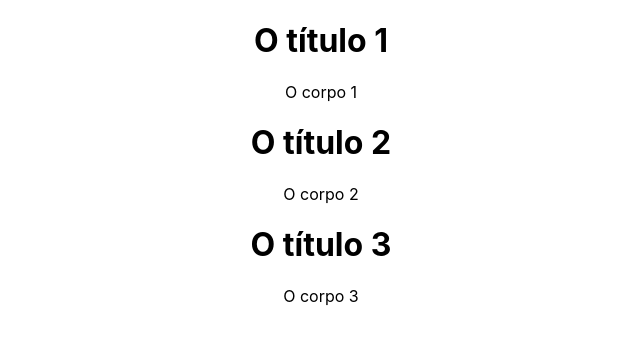
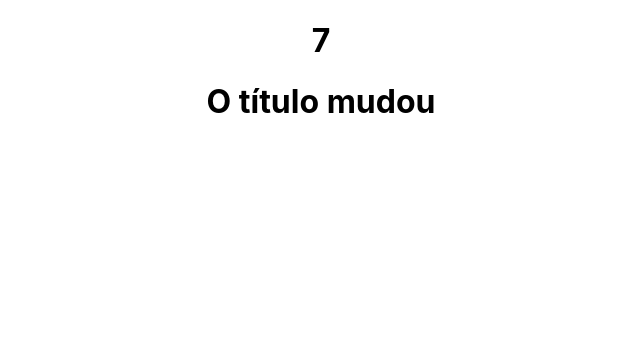
Before and after one commit to marcelo-rafael/react-blog, a React (Create React App) app: page / in a window 1280 px wide. Shown: the top 344 px of the page, without its empty margins (319-959 px from the left). Built offline with nearby package versions, Linux system fonts and the light colour scheme.

Commit message:
Lifecycle methods

```diff
--- a/src/App.js
+++ b/src/App.js
@@ -3,30 +3,43 @@
 
 class App extends Component {
   state = {
+    counter: 0,
     posts: [
       {
         id: 1,
-        title: 'O título 1',
-        body: 'O corpo 1'
-      },
-      {
-        id: 2,
-        title: 'O título 2',
-        body: 'O corpo 2'
-      },
-      {
-        id: 3,
-        title: 'O título 3',
-        body: 'O corpo 3'
-      },
+      }
     ],
   }
 
+  timeoutUpdate = null;
+
+  componentDidMount() {
+    this.handleTimeout()
+  }
+
+  componentDidUpdate() {
+    this.handleTimeout()
+  }
+
+  componentWillUnmount() {
+    clearTimeout(this.timeoutUpdate)
+  }
+
+  handleTimeout = () => {
+    const { posts, counter } = this.state;
+    posts[0].title = 'O título mudou'
+
+    this.timeoutUpdate = setTimeout(() => {
+      this.setState({ posts, counter: counter + 1 })
+    }, 1000)
+  }
+
   render() {
-    const { posts } = this.state;
+    const { posts, counter } = this.state;
 
     return (
       <div className="App">
+        <h1>{counter}</h1>
         {posts.map(post => (
           <div key={post.id}>
             <h1>{post.title}</h1>
```
